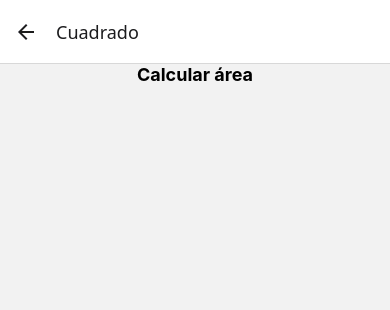
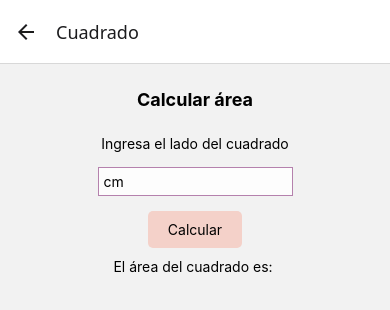
Before and after one commit to AlexdanTB/Ejercicios-TypeScript-ACD, a React Native app: screen /Cuadrado in a window 390 px wide. Shown: the top 310 px of the page. Built offline with nearby package versions, Linux system fonts and the light colour scheme.

Commit message:
Diseño UI  de PantallaCuadrado

```diff
--- a/src/screens/PantallaCuadrado.tsx
+++ b/src/screens/PantallaCuadrado.tsx
@@ -1,11 +1,17 @@
 import React from 'react'
-import { Text, View } from 'react-native'
+import { Text, TextInput, TouchableOpacity, View } from 'react-native'
 import { styles } from '../theme/appStyle'
 
 export const PantallaCuadrado = () => {
     return (
-        <View>
+        <View style={styles.vw2}>
             <Text style={styles.titulo}>Calcular área</Text>
+            <Text>Ingresa el lado del cuadrado</Text>
+            <TextInput style={styles.input} placeholder='cm'></TextInput>
+            <TouchableOpacity style={styles.btns}>
+                <Text>Calcular</Text>
+            </TouchableOpacity>
+            <Text>El área del cuadrado es: </Text>
         </View>
     )
 }
--- a/src/theme/appStyle.ts
+++ b/src/theme/appStyle.ts
@@ -1,9 +1,29 @@
 import { StyleSheet } from "react-native";
 
 export const styles = StyleSheet.create({
+    vw2:{
+        gap:10,
+        marginVertical:10,
+        alignItems:"center"
+    },
     titulo:{
         fontSize:18,
         fontWeight:"bold",
-        textAlign:"center"
+        textAlign:"center",
+        margin:15
+    },
+    input:{
+        backgroundColor: "#fdfdfdff",
+        padding:5,
+        width:"50%",
+        borderColor:"#b581adff",
+        borderWidth:0.5,
+        margin:5
+    },
+    btns:{
+        backgroundColor:"#f4d1c9ff",
+        padding:10,
+        paddingHorizontal:20,
+        borderRadius:5
     }
 })
```
